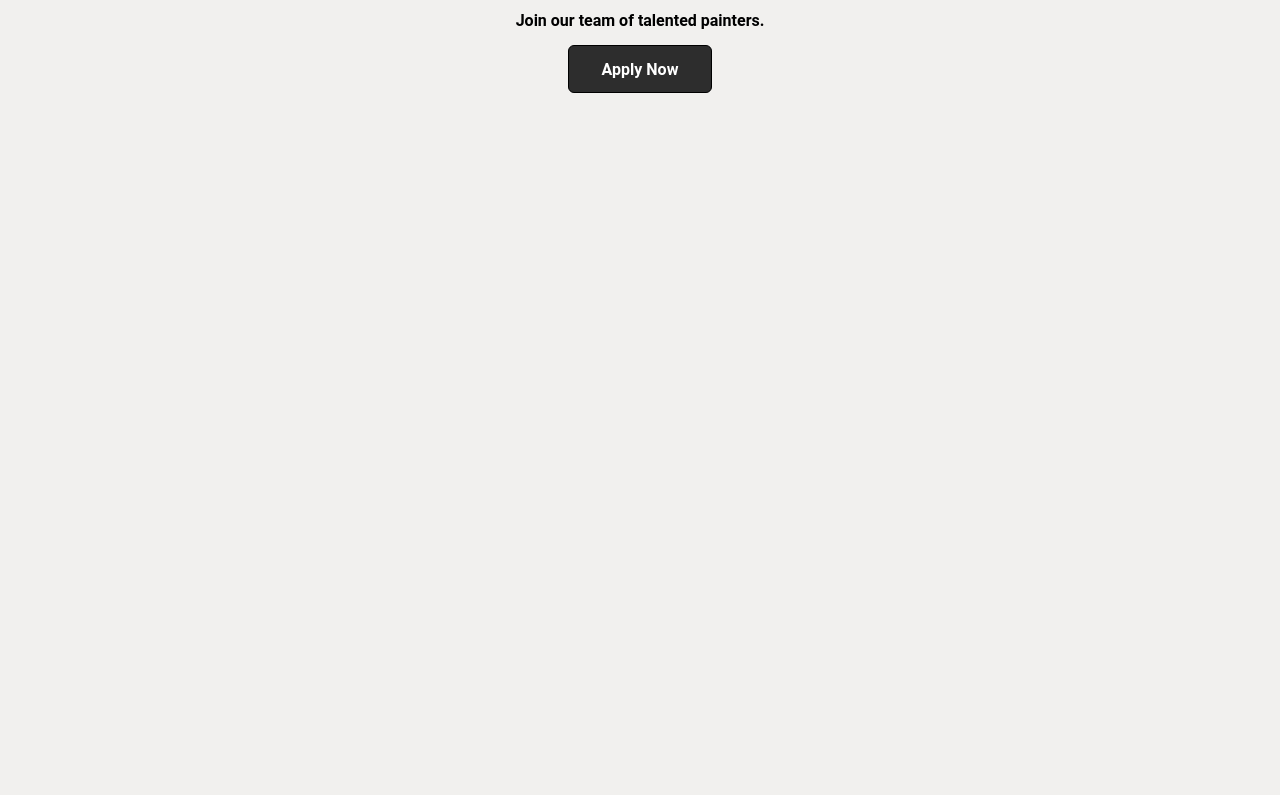
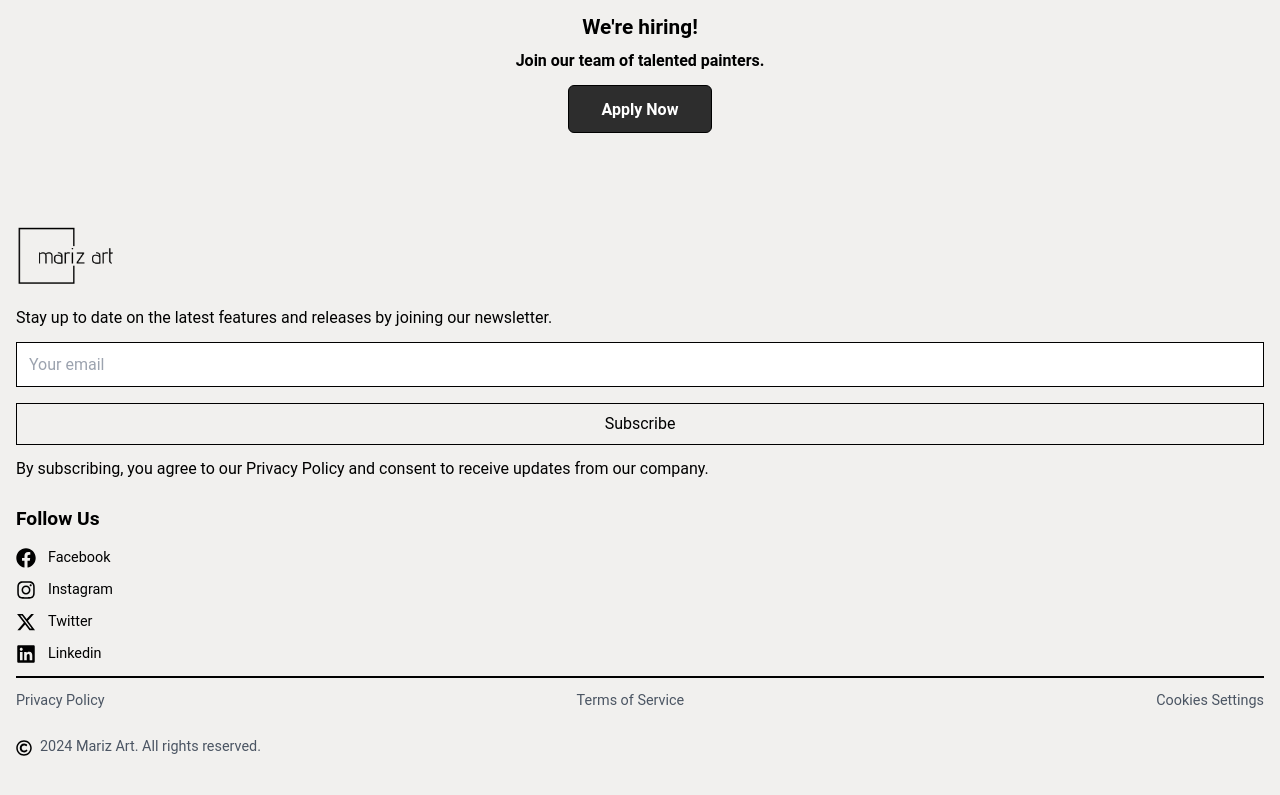
Before and after one commit to O-Azmi/ma-project, a React (Vite) app in the folder paint/: page / in a window 1280 px wide. Shown: the part 2429-3224 px from the top of the page. Before the commit the page ends 2558 px from the top, so only its background shows below. Built offline with nearby package versions, Linux system fonts and the light colour scheme.

Commit message:
made some comments

```diff
--- a/paint/src/components/ArtistCard.jsx
+++ b/paint/src/components/ArtistCard.jsx
@@ -1,3 +1,5 @@
+
+//This component is a card componentfor artists that join the team.
 
 export default function Card({ src, alt, name, job, description }) {
   return (
--- a/paint/src/components/Card.jsx
+++ b/paint/src/components/Card.jsx
@@ -1,5 +1,6 @@
 import { Link } from "react-router-dom";
 
+// This is a card component for paintings.
 export default function Card({ src, alt, label }) {
   return (
     <div className="flex flex-col">
--- a/paint/src/components/Footer.jsx
+++ b/paint/src/components/Footer.jsx
@@ -0,0 +1,80 @@
+import Logo from "../../Images/brand-logo.png";
+import { FaFacebook } from "react-icons/fa";
+import { FaInstagram } from "react-icons/fa";
+import { FaXTwitter } from "react-icons/fa6";
+import { FaLinkedin } from "react-icons/fa";
+import { FaRegCopyright } from "react-icons/fa";
+
+export default function Footer() {
+  return (
+    <div className="h-[67vh] p-4 short:h-[80vh] vshort:h-[95vh]">
+      <div className="mb-4">
+        <img src={Logo} className="w-[10em] pb-6 relative right-5" />
+        <p className="">
+          Stay up to date on the latest features and releases by joining our
+          newsletter.
+        </p>
+      </div>
+      <form action="submit" className="flex flex-col mb-4">
+        <input
+          type="email"
+          name="email"
+          id="email"
+          placeholder="Your email"
+          className="p-3 mb-4 border border-black border-solid placeholder:text-gray-400"
+        />
+        <button className="p-3 border border-solid border-black">
+          Subscribe
+        </button>
+      </form>
+      <div className=" mb-8">
+        <p>
+          By subscribing, you agree to our Privacy Policy and consent to receive
+          updates from our company.
+        </p>
+      </div>
+      <h2 className="font-bold text-[1.2rem] mb-5">Follow Us</h2>
+      <ul className="flex flex-col">
+        <ul className="flex ">
+          <li className="pb-3 pr-3">
+            <FaFacebook size={20} />
+          </li>
+          <p className="pt-[3px] text-[0.9em]">Facebook</p>
+        </ul>
+        <ul className="flex ">
+          <li className="pb-3 pr-3">
+            <FaInstagram size={20} />
+          </li>
+          <p className="pt-[3px] text-[0.9em]">Instagram</p>
+        </ul>
+        <ul className="flex ">
+          <li className="pb-3 pr-3">
+            <FaXTwitter size={20} />
+          </li>
+          <p className="pt-[3px] text-[0.9em]">Twitter</p>
+        </ul>
+        <ul className="flex border-b-2 border-black border-solid ">
+          <li className="pb-3 pr-3">
+            <FaLinkedin size={20} />
+          </li>
+          <p className="pt-[3px] text-[0.9em]">Linkedin</p>
+        </ul>
+      </ul>
+      <div className="flex justify-between pt-4">
+        <a className="text-[.9em] text-gray-600" href="#">
+          Privacy Policy
+        </a>
+        <a className="text-[.9em] text-gray-600" href="#">
+          Terms of Service
+        </a>
+        <a className="text-[.9em] text-gray-600" href="#">
+          Cookies Settings
+        </a>
+      </div>
+      <div className="flex pt-8">
+        <FaRegCopyright className="mr-2" />
+        <p className="text-[.9em] text-gray-600">2024 Mariz Art. All rights reserved.</p>
+      </div>
+    </div>
+  );
+}
--- a/paint/src/components/Header.jsx
+++ b/paint/src/components/Header.jsx
@@ -6,9 +6,11 @@ import { IoClose } from "react-icons/io5";
 import {Link} from "react-router-dom";
 import Cart from './Cart'
 
+// This page is the navigation bar used throughout the website
 export default function Header() {
   const [toggle, setToggle] = useState(false);
 
+  // This function toggles the dropdown menu on the navigation.
   const toggleMenu = () => {
     setToggle(!toggle);
   };
--- a/paint/src/components/Hero.jsx
+++ b/paint/src/components/Hero.jsx
@@ -1,5 +1,8 @@
 import React from "react";
 import backgroundImage from "../../Images/home.svg";
+
+
+// This page is the first page users will see.
 export default function HeroImage() {
   return (
     <div
--- a/paint/src/components/LearnMore.jsx
+++ b/paint/src/components/LearnMore.jsx
@@ -5,7 +5,7 @@ import Artist1 from '../../Images/artist1.jpg'
 export default function Learn() {
   return (
     <section
-      className="flex flex-col h-screen bg-cover bg-no-repeat "
+      className="flex flex-col short:h-[110vh] vshort:h-[120vh] h-screen bg-cover bg-no-repeat "
       style={{
         backgroundImage: `url(${BackSvg})`,
       }}
--- a/paint/src/components/Pages/Homepage.jsx
+++ b/paint/src/components/Pages/Homepage.jsx
@@ -3,6 +3,7 @@ import Hero from '../Hero'
 import Section from '../Section'
 import React from 'react';
 import LearnMore from '../LearnMore'
+import Footer from '../Footer'
 
 export default function Homepage(){
     return(
@@ -11,6 +12,7 @@ export default function Homepage(){
         <Hero/>
         <Section/>
         <LearnMore/>
+        <Footer/>
         </>
     )
 }
```
